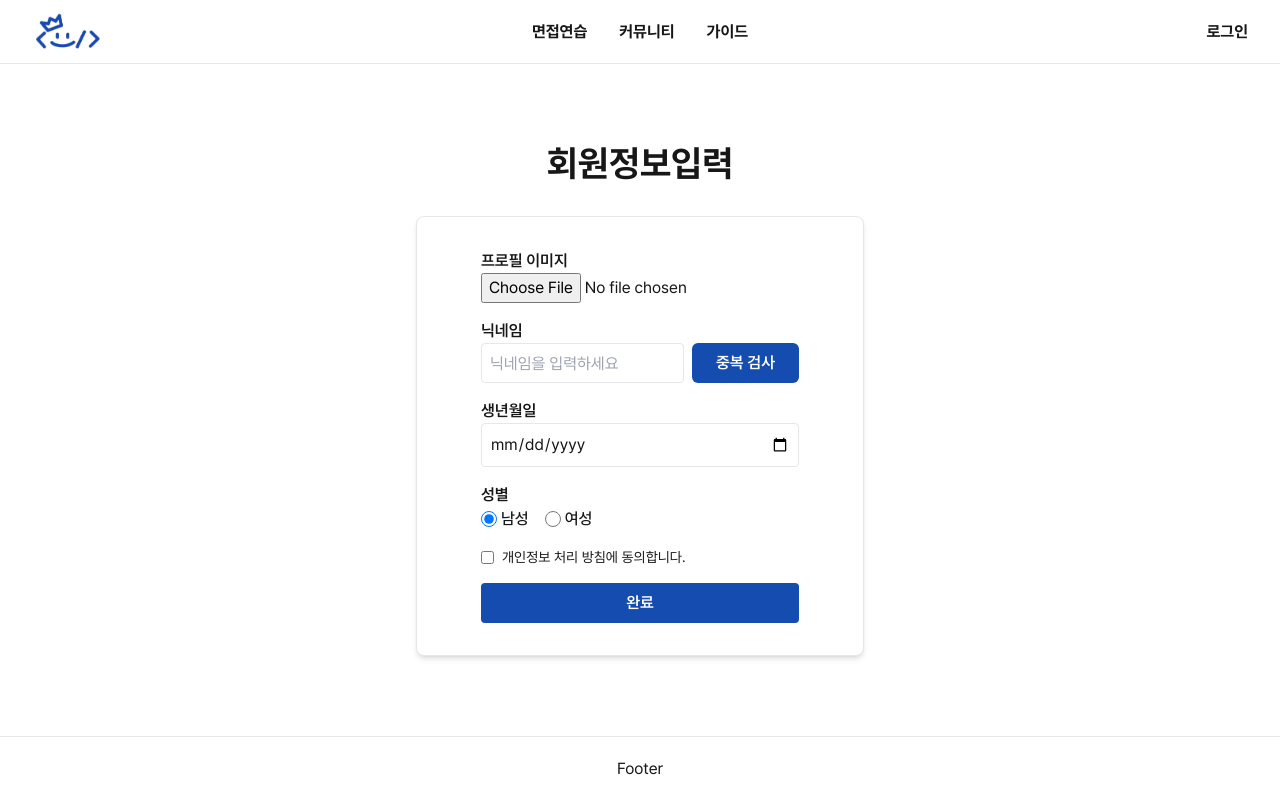
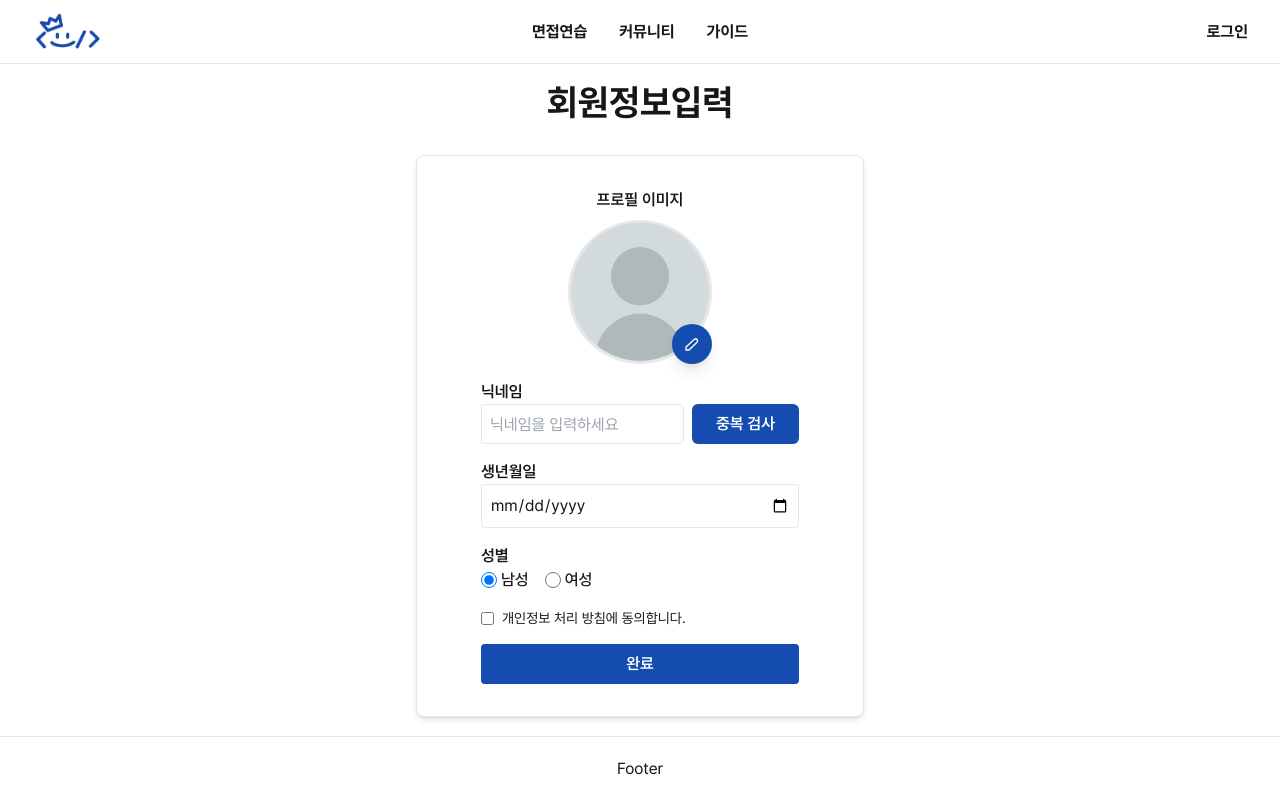
Before and after one commit to TeamRichardStallman/dv-front, a Next.js app: page /signup in a window 1280 px wide. Built offline with nearby package versions, Linux system fonts and the light colour scheme.

Commit message:
DV-104 feat: 프로필 이미지 넣는 기능 추가

```diff
--- a/src/components/user-form.tsx
+++ b/src/components/user-form.tsx
@@ -1,4 +1,5 @@
 import { useState } from "react";
+import Image from "next/image";
 
 type UserFormProps = {
   onSubmit: (formData: FormData) => void;
@@ -9,11 +10,14 @@ const UserForm = ({ onSubmit }: UserFormProps) => {
   const [birthdate, setBirthdate] = useState("");
   const [gender, setGender] = useState("male");
   const [profileImage, setProfileImage] = useState<File | null>(null);
+  const [profileImageUrl, setProfileImageUrl] = useState<string | null>(null);
   const [agreedToPrivacy, setAgreedToPrivacy] = useState(false);
 
   const handleImageChange = (e: React.ChangeEvent<HTMLInputElement>) => {
     if (e.target.files && e.target.files[0]) {
-      setProfileImage(e.target.files[0]);
+      const file = e.target.files[0];
+      setProfileImage(file);
+      setProfileImageUrl(URL.createObjectURL(file));
     }
   };
 
@@ -52,9 +56,57 @@ const UserForm = ({ onSubmit }: UserFormProps) => {
       onSubmit={handleSubmit}
       className="space-y-4 w-full max-w-2xl mx-auto px-8"
     >
-      <div>
-        <label className="block font-semibold">프로필 이미지</label>
-        <input type="file" accept="image/*" onChange={handleImageChange} />
+      <div className="flex flex-col items-center">
+        <label className="block font-semibold mb-2 text-center">
+          프로필 이미지
+        </label>
+        <div className="relative inline-block">
+          <div className="w-36 h-36 rounded-full overflow-hidden bg-gray-200">
+            {profileImageUrl ? (
+              <Image
+                src={profileImageUrl}
+                alt="프로필 이미지"
+                width={200}
+                height={200}
+                className="object-cover w-full h-full"
+              />
+            ) : (
+              <Image
+                src="/profile-img.png"
+                alt="기본 프로필 이미지"
+                width={200}
+                height={200}
+                className="object-cover w-full h-full"
+              />
+            )}
+          </div>
+          <label
+            htmlFor="profileImageInput"
+            className="absolute bottom-0 right-0 w-10 h-10 bg-primary text-white rounded-full flex items-center justify-center cursor-pointer shadow-lg"
+          >
+            <svg
+              xmlns="http://www.w3.org/2000/svg"
+              fill="none"
+              viewBox="0 0 24 24"
+              stroke="currentColor"
+              className="w-4 h-4"
+            >
+              <path
+                strokeLinecap="round"
+                strokeLinejoin="round"
+                strokeWidth="2"
+                d="M15.232 5.232a3 3 0 014.242 4.242L7.5 21H3v-4.5L15.232 5.232z"
+              />
+            </svg>
+          </label>
+          <input
+            type="file"
+            id="profileImageInput"
+            accept="image/*"
+            onChange={handleImageChange}
+            className="hidden"
+          />
+        </div>
       </div>
       <div>
         <label className="block font-semibold">닉네임</label>
```
Also changed, not shown: public/profile-img.png (added).
